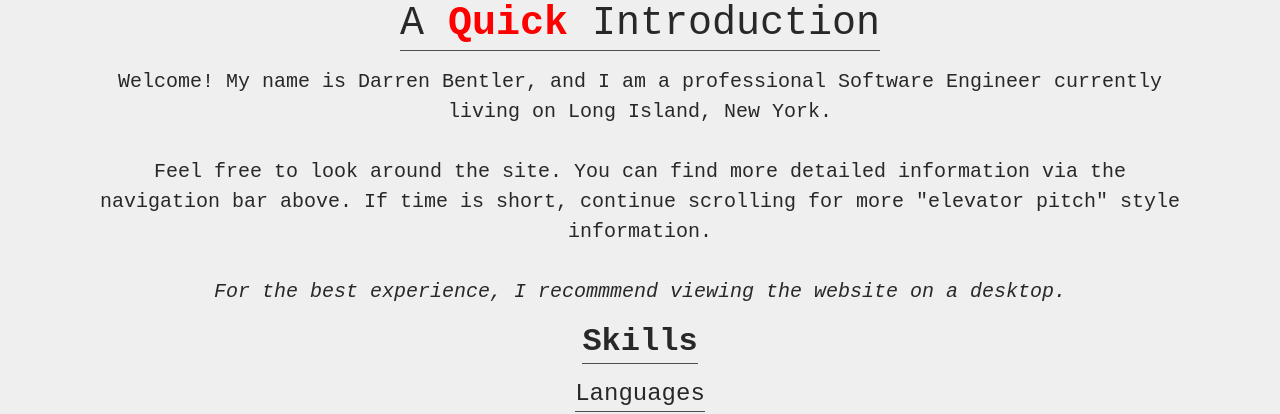
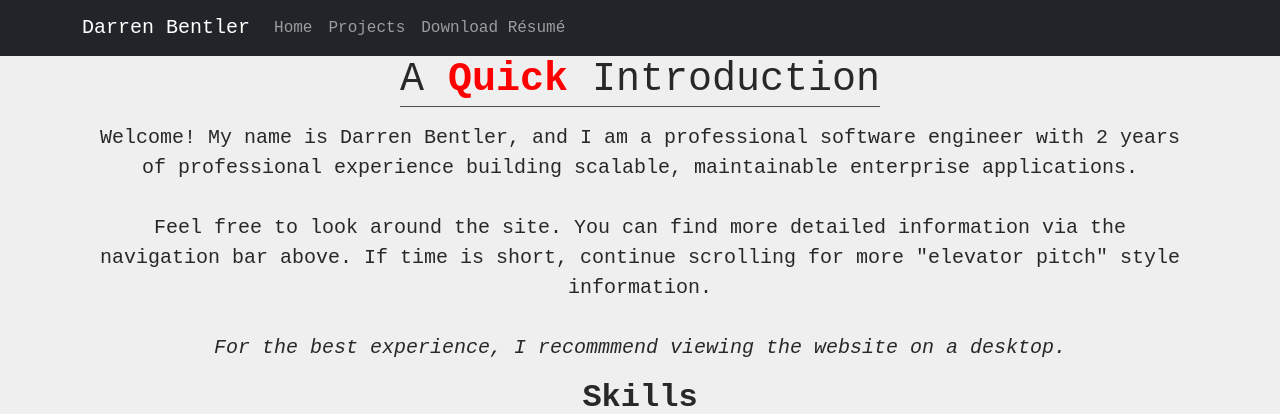
Before and after one commit to dbentler/personalwebsite, a React (Create React App) app: page / in a window 1280 px wide. Shown: the top 414 px of the page. Built offline with nearby package versions, Linux system fonts and the light colour scheme.

Commit message:
Navbar and routing support.

```diff
--- a/package.json
+++ b/package.json
@@ -42,5 +42,8 @@
       "last 1 firefox version",
       "last 1 safari version"
     ]
+  },
+  "devDependencies": {
+    "react-router-dom": "^6.21.1"
   }
 }
--- a/src/App.css
+++ b/src/App.css
@@ -76,3 +76,7 @@ li{
   text-align: center;
   color: #282828;
 }
+
+.navigation{
+  background-color: rgb(33, 37, 41);
+}
--- a/src/App.tsx
+++ b/src/App.tsx
@@ -1,26 +1,17 @@
 import './App.css';
-import EducationSection from './components/Sections/EducationSection';
-import ExperienceSection from './components/Sections/ExperienceSection';
-import IntroductionSection from './components/Sections/IntroductionSection';
-import SkillsSection from './components/Sections/SkillsSection';
-import Button from 'react-bootstrap/Button';
-import ContactLinks from './components/Sections/ContactLinks';
-import Footer from './components/Footer/Footer';
+import { BrowserRouter, Routes, Route } from "react-router-dom";
+import Home from './pages/Home';
+import Projects from './pages/Projects';
 
 function App() {
 
   return (
-    <div className='container'>
-      <IntroductionSection/>
-      <SkillsSection/>
-      <EducationSection/>
-      <ExperienceSection/>
-      <div className='center buttons-container'>
-        <Button variant="success" size='lg' href='img/DarrenBentler_Resume.pdf'>Download Résumé (PDF)</Button>
-      </div>
-      <ContactLinks/>
-      <Footer/>
-    </div>
+    <BrowserRouter>
+      <Routes>
+        <Route path='/' element={<Home/>} />
+        <Route path="projects" element={<Projects />} />
+      </Routes>
+    </BrowserRouter>
   );
 }
 
--- /dev/null
+++ b/src/components/Navbar/Navbar.tsx
@@ -0,0 +1,22 @@
+import Container from 'react-bootstrap/Container';
+import Nav from 'react-bootstrap/Nav';
+import Navbar from 'react-bootstrap/Navbar';
+
+const NavigationBar = () => {
+    return (
+        <>
+            <Navbar bg="dark" data-bs-theme="dark" className='navigation'>
+                <Container className='navigation'>
+                    <Navbar.Brand className='navigation' href="/">Darren Bentler</Navbar.Brand>
+                    <Nav className="me-auto navigation">
+                        <Nav.Link className='navigation' href="/">Home</Nav.Link>
+                        <Nav.Link className='navigation' href="projects">Projects</Nav.Link>
+                        <Nav.Link className='navigation' href="img/DarrenBentler_Resume.pdf">Download Résumé</Nav.Link>
+                    </Nav>
+                </Container>
+            </Navbar>
+        </>
+    )
+}
+
+export default NavigationBar;
--- a/src/components/Sections/IntroductionSection.tsx
+++ b/src/components/Sections/IntroductionSection.tsx
@@ -1,4 +1,13 @@
 const IntroductionSection = () => {
+
+    const currentDate = new Date();
+    const professionalCareerStart = new Date('2022-05-01');
+
+    const millisecondsInYear = 1000 * 60 * 60 * 24 * 365.25; // accounting for leap years
+
+    const differenceInMilliseconds = currentDate.getTime() - professionalCareerStart.getTime();
+    const yearsOfExperience = Math.round(differenceInMilliseconds / millisecondsInYear);
+
 
     return(
         <div className="container center-text">
@@ -8,7 +17,7 @@ const IntroductionSection = () => {
                 </span>
             </h1>
             <p className="paragraph">
-                Welcome! My name is Darren Bentler, and I am a professional Software Engineer currently living on Long Island, New York.
+                Welcome! My name is Darren Bentler, and I am a professional software engineer with {yearsOfExperience} years of professional experience building scalable, maintainable enterprise applications.
                 <br/><br/>
                 Feel free to look around the site. You can find more detailed information via the navigation bar above. If time is short, continue scrolling for more "elevator pitch" style information.
                 <br/><br/>
--- a/src/index.tsx
+++ b/src/index.tsx
@@ -4,12 +4,14 @@ import 'bootstrap/dist/css/bootstrap.css';
 import './index.css';
 import App from './App';
 import reportWebVitals from './reportWebVitals';
+import NavigationBar from './components/Navbar/Navbar';
 
 const root = ReactDOM.createRoot(
   document.getElementById('root') as HTMLElement
 );
 root.render(
   <React.StrictMode>
+    <NavigationBar/>
     <App />
   </React.StrictMode>
 );
--- /dev/null
+++ b/src/pages/Home.tsx
@@ -0,0 +1,27 @@
+import { Button } from 'react-bootstrap';
+import Footer from '../components/Footer/Footer';
+import ContactLinks from '../components/Sections/ContactLinks';
+import EducationSection from '../components/Sections/EducationSection';
+import ExperienceSection from '../components/Sections/ExperienceSection';
+import IntroductionSection from '../components/Sections/IntroductionSection';
+import SkillsSection from '../components/Sections/SkillsSection';
+import '../App.css';
+
+function Home() {
+
+  return (
+    <div className='container'>
+      <IntroductionSection/>
+      <SkillsSection/>
+      <EducationSection/>
+      <ExperienceSection/>
+      <div className='center buttons-container'>
+        <Button variant="success" size='lg' href='img/DarrenBentler_Resume.pdf'>Download Résumé (PDF)</Button>
+      </div>
+      <ContactLinks/>
+      <Footer/>
+    </div>
+  );
+}
+
+export default Home;
--- /dev/null
+++ b/src/pages/Projects.tsx
@@ -0,0 +1,7 @@
+const Projects = () => {
+    return (
+        <p>projects page</p>
+    )
+}
+
+export default Projects;
```
Also changed, not shown: 1 other file (tests, documents, lock files or other folders).
